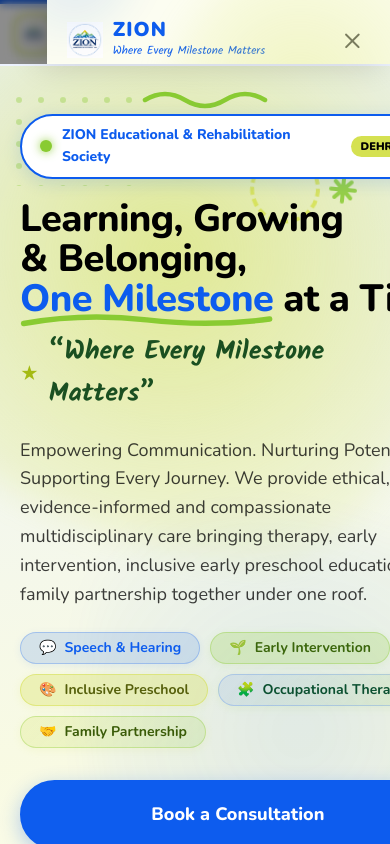
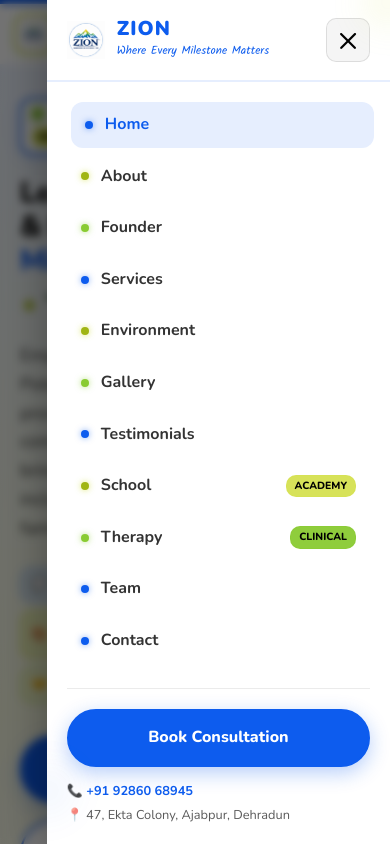
Before and after one commit to ayushrayal/Zion, a React (Vite) app: page / in a window 390 px wide. Both pictures are taken after a click on the button "Open Navigation Menu". Shown: the top 844 px of the page. Built offline with nearby package versions, Linux system fonts and the light colour scheme; the HTML template or start-up script is replaced by a standard one.

Commit message:
V2.1 responsive

```diff
--- a/src/components/home/Hero.css
+++ b/src/components/home/Hero.css
@@ -60,6 +60,7 @@
 .hero-eyebrow-chip {
   display: inline-flex;
   align-items: center;
+  flex-wrap: wrap;
   gap: 10px;
   background-color: var(--color-white);
   color: var(--color-royal-azure);
@@ -67,7 +68,8 @@
   border-radius: var(--radius-pill);
   font-size: var(--font-size-small);
   font-weight: 800;
-  width: fit-content;
+  max-width: 100%;
+  box-sizing: border-box;
   border: 2px solid var(--color-royal-azure);
   box-shadow: 0 4px 18px rgba(13, 92, 238, 0.16);
 }
@@ -78,6 +80,11 @@
   background-color: var(--color-yellow-green);
   border-radius: 50%;
   box-shadow: 0 0 10px rgba(137, 203, 50, 0.9);
+  flex-shrink: 0;
+}
+
+.eyebrow-text {
+  line-height: 1.3;
 }
 
 .eyebrow-badge-pill {
@@ -88,6 +95,7 @@
   font-size: 11px;
   font-weight: 900;
   text-transform: uppercase;
+  flex-shrink: 0;
 }
 
 .hero-headline {
@@ -95,6 +103,8 @@
   line-height: var(--line-height-hero);
   font-weight: var(--font-weight-hero);
   color: var(--color-black);
+  word-break: break-word;
+  overflow-wrap: break-word;
 }
 
 .hero-headline-highlight {
@@ -106,10 +116,11 @@
 
 .headline-underline-svg {
   position: absolute;
-  bottom: -10px;
+  bottom: -8px;
   left: 0;
   width: 100%;
-  height: 18px;
+  max-width: 100%;
+  height: 16px;
   pointer-events: none;
 }
 
@@ -135,6 +146,8 @@
   color: var(--color-text-secondary);
   max-width: 62ch;
   line-height: 1.65;
+  word-break: break-word;
+  overflow-wrap: break-word;
 }
 
 .hero-tags-wrapper {
@@ -142,6 +155,7 @@
   flex-wrap: wrap;
   gap: 10px;
   margin-top: 4px;
+  width: 100%;
 }
 
 .hero-actions {
@@ -454,12 +468,68 @@
 
 @media (max-width: 768px) {
   .zion-hero {
-    padding-top: var(--space-48);
-    padding-bottom: var(--space-64);
+    padding-top: clamp(32px, 6vw, 48px);
+    padding-bottom: clamp(40px, 8vw, 64px);
+    overflow: hidden;
+  }
+
+  .hero-eyebrow-chip {
+    padding: 6px 14px;
+    border-radius: 16px;
+    gap: 8px;
+    font-size: 0.82rem;
   }
 
   .hero-headline {
-    font-size: 38px;
+    font-size: clamp(1.85rem, 7.5vw, 2.45rem);
+    line-height: 1.15;
+    letter-spacing: -0.02em;
+  }
+
+  .hero-headline-highlight {
+    white-space: normal;
+    display: inline;
+    position: relative;
+  }
+
+  .headline-underline-svg {
+    bottom: -4px;
+    height: 10px;
+  }
+
+  .hero-tagline-wrap {
+    flex-wrap: wrap;
+    gap: 6px;
+  }
+
+  .hero-tagline-accent {
+    font-size: clamp(1.15rem, 4.5vw, 1.5rem);
+  }
+
+  .hero-description {
+    font-size: 0.95rem;
+    line-height: 1.6;
+    max-width: 100%;
+  }
+
+  /* Requirement 4: Responsive Service Tags Grid */
+  .hero-tags-wrapper {
+    display: grid;
+    grid-template-columns: repeat(2, 1fr);
+    gap: 8px;
+    width: 100%;
+  }
+
+  .hero-tags-wrapper .zion-tag {
+    width: 100%;
+    white-space: normal;
+    word-break: break-word;
+    text-align: left;
+    justify-content: flex-start;
+    padding: 8px 10px;
+    font-size: 0.78rem;
+    line-height: 1.25;
+    border-radius: 12px;
   }
 
   .hero-actions {
@@ -475,4 +545,133 @@
   .composite-layer-green {
     display: none;
   }
+
+  /* Decorative shapes scaling */
+  .hero-blob-lime {
+    top: -40px;
+    right: -20px;
+    opacity: 0.12;
+    transform: scale(0.6);
+  }
+
+  .hero-blob-green {
+    bottom: 10px;
+    left: -20px;
+    opacity: 0.12;
+    transform: scale(0.6);
+  }
+
+  .hero-blob-azure {
+    top: 25%;
+    left: 10%;
+    opacity: 0.12;
+    transform: scale(0.6);
+  }
+
+  .hero-star-1 {
+    top: 20px !important;
+    left: auto !important;
+    right: 15px !important;
+    transform: scale(0.65);
+  }
+
+  .hero-star-2,
+  .hero-wave-doodle,
+  .hero-dots-pattern {
+    display: none;
+  }
+
+  .hero-ring-1 {
+    top: 40px !important;
+    right: 15px !important;
+    transform: scale(0.6);
+  }
+
+  .hero-sparkle-1,
+  .hero-sparkle-2 {
+    transform: scale(0.6);
+  }
 }
+
+@media (max-width: 480px) {
+  .hero-eyebrow-chip {
+    padding: 6px 10px;
+    border-radius: 12px;
+    gap: 6px;
+    width: 100%;
+    justify-content: space-between;
+  }
+
+  .eyebrow-text {
+    font-size: 0.74rem;
+  }
+
+  .eyebrow-badge-pill {
+    font-size: 10px;
+    padding: 2px 7px;
+  }
+
+  .hero-card-composite {
+    padding: 16px 14px;
+    border-radius: 22px;
+  }
+
+  .composite-header-card {
+    padding: 10px 12px;
+    gap: 10px;
+  }
+
+  .composite-logo-img {
+    width: 50px;
+    height: 50px;
+  }
+
+  .composite-brand-title {
+    font-size: 13px;
+  }
+
+  .composite-brand-tagline {
+    font-size: 11px;
+  }
+
+  .composite-location-tag {
+    display: inline-block;
+    padding: 2px 6px;
+    border-radius: 9999px;
+    background-color: var(--color-lemon-lime);
+    color: #000000;
+    font-size: 10px;
+    font-weight: 800;
+    width: fit-content;
+  }
+
+  .plate-title {
+    font-size: 16px;
+  }
+
+  .plate-sub {
+    font-size: 12px;
+  }
+
+  .plate-pillars-mini {
+    flex-wrap: wrap;
+  }
+
+  .floating-highlight-card {
+    position: static;
+    margin-top: 14px;
+    padding: 8px 12px;
+  }
+}
+
+@media (max-width: 360px) {
+  .hero-headline {
+    font-size: 1.62rem;
+    line-height: 1.15;
+  }
+
+  /* Single column on very narrow screens */
+  .hero-tags-wrapper {
+    grid-template-columns: 1fr;
+  }
+}
--- a/src/components/layout/Navbar.css
+++ b/src/components/layout/Navbar.css
@@ -398,63 +398,15 @@
 /* Large desktop (>=1440px) */
 @media (min-width: 1440px) {
   .zion-navbar-header .navbar-container {
-    padding-top: 12px;
-    padding-bottom: 12px;
-    padding-left: 24px;
-    padding-right: 24px;
+    padding-top: 10px;
+    padding-bottom: 10px;
+    padding-left: 20px;
+    padding-right: 20px;
   }
 
   .desktop-nav {
-    margin-left: 20px;
-    margin-right: 32px;
-  }
-
-  .desktop-nav-list {
-    gap: clamp(3px, 0.4vw, 5px);
-  }
-
-  .nav-link {
-    font-size: 0.83rem;
-    padding: 5px 8px;
-    gap: 4px;
-  }
-
-  .navbar-cta-btn {
-    padding: 8px 16px;
-    font-size: 0.83rem;
-  }
-}
-
-/* Medium desktop (1280px - 1439px) - covers 1280px, 1366px */
-@media (min-width: 1280px) and (max-width: 1439px) {
-  .zion-navbar-header .navbar-container {
-    padding-top: 10px;
-    padding-bottom: 10px;
-    padding-left: 18px;
-    padding-right: 18px;
-  }
-
-  .navbar-logo-badge {
-    width: 36px;
-    height: 36px;
-  }
-
-  .navbar-logo-img {
-    width: 25px;
-    height: 25px;
-  }
-
-  .brand-name {
-    font-size: 1.16rem;
-  }
-
-  .brand-society {
-    font-size: 0.58rem;
-  }
-
-  .desktop-nav {
-    margin-left: 14px;
-    margin-right: 26px;
+    margin-left: 12px;
+    margin-right: 22px;
   }
 
   .desktop-nav-list {
@@ -462,29 +414,19 @@
   }
 
   .nav-link {
-    font-size: 0.77rem;
-    padding: 4.5px 6.5px;
+    font-size: 0.79rem;
+    padding: 4px 6.5px;
     gap: 3.5px;
-  }
-
-  .link-dot {
-    width: 4px;
-    height: 4px;
-  }
-
-  .nav-badge-pill {
-    font-size: 0.52rem;
-    padding: 1px 3.5px;
   }
 
   .navbar-cta-btn {
     padding: 7px 14px;
-    font-size: 0.79rem;
+    font-size: 0.81rem;
   }
 }
 
-/* Standard desktop / laptop (1100px - 1279px) - covers 1200px */
-@media (min-width: 1100px) and (max-width: 1279px) {
+/* Medium desktop (1280px - 1439px) - covers 1280px, 1366px */
+@media (min-width: 1280px) and (max-width: 1439px) {
   .zion-navbar-header .navbar-container {
     padding-top: 8px;
     padding-bottom: 8px;
@@ -493,32 +435,26 @@
   }
 
   .navbar-logo-badge {
-    width: 33px;
-    height: 33px;
-    border-radius: 9px;
+    width: 34px;
+    height: 34px;
   }
 
   .navbar-logo-img {
-    width: 23px;
-    height: 23px;
+    width: 24px;
+    height: 24px;
   }
 
   .brand-name {
-    font-size: 1.08rem;
-  }
-
-  .brand-leaf-tag {
-    font-size: 0.55rem;
-    padding: 1px 3px;
+    font-size: 1.12rem;
   }
 
   .brand-society {
-    font-size: 0.54rem;
+    font-size: 0.56rem;
   }
 
   .desktop-nav {
     margin-left: 10px;
-    margin-right: 22px;
+    margin-right: 18px;
   }
 
   .desktop-nav-list {
@@ -526,8 +462,8 @@
   }
 
   .nav-link {
-    font-size: 0.74rem;
-    padding: 4px 5px;
+    font-size: 0.73rem;
+    padding: 3.5px 5px;
     gap: 3px;
   }
 
@@ -537,7 +473,7 @@
   }
 
   .nav-badge-pill {
-    font-size: 0.50rem;
+    font-size: 0.48rem;
     padding: 1px 3px;
   }
 
@@ -547,13 +483,77 @@
   }
 }
 
-/* Small desktop / laptop (1024px - 1099px) */
-@media (min-width: 1024px) and (max-width: 1099px) {
+/* Standard desktop / laptop (1100px - 1279px) - covers 1200px */
+@media (min-width: 1100px) and (max-width: 1279px) {
   .zion-navbar-header .navbar-container {
     padding-top: 8px;
     padding-bottom: 8px;
     padding-left: 10px;
     padding-right: 10px;
+  }
+
+  .navbar-logo-badge {
+    width: 32px;
+    height: 32px;
+    border-radius: 8px;
+  }
+
+  .navbar-logo-img {
+    width: 22px;
+    height: 22px;
+  }
+
+  .brand-name {
+    font-size: 1.05rem;
+  }
+
+  .brand-leaf-tag {
+    font-size: 0.52rem;
+    padding: 1px 3px;
+  }
+
+  .brand-society {
+    display: none;
+  }
+
+  .desktop-nav {
+    margin-left: 8px;
+    margin-right: 14px;
+  }
+
+  .desktop-nav-list {
+    gap: 1.5px;
+  }
+
+  .nav-link {
+    font-size: 0.70rem;
+    padding: 3px 4px;
+    gap: 2.5px;
+  }
+
+  .link-dot {
+    width: 3px;
+    height: 3px;
+  }
+
+  .nav-badge-pill {
+    font-size: 0.46rem;
+    padding: 1px 2.5px;
+  }
+
+  .navbar-cta-btn {
+    padding: 5px 10px;
+    font-size: 0.73rem;
+  }
+}
+
+/* Small desktop / laptop (1024px - 1099px) */
+@media (min-width: 1024px) and (max-width: 1099px) {
+  .zion-navbar-header .navbar-container {
+    padding-top: 6px;
+    padding-bottom: 6px;
+    padding-left: 8px;
+    padding-right: 8px;
   }
 
   .navbar-logo-badge {
@@ -572,26 +572,26 @@
   }
 
   .brand-leaf-tag {
-    font-size: 0.52rem;
-    padding: 1px 3px;
+    font-size: 0.50rem;
+    padding: 1px 2px;
   }
 
   .brand-society {
-    font-size: 0.50rem;
+    display: none;
   }
 
   .desktop-nav {
-    margin-left: 8px;
-    margin-right: 16px;
+    margin-left: 6px;
+    margin-right: 10px;
   }
 
   .desktop-nav-list {
-    gap: 1.5px;
+    gap: 1px;
   }
 
   .nav-link {
-    font-size: 0.70rem;
-    padding: 4px 4px;
+    font-size: 0.67rem;
+    padding: 2.5px 3.5px;
     gap: 2px;
   }
 
@@ -601,13 +601,12 @@
   }
 
   .nav-badge-pill {
-    font-size: 0.46rem;
-    padding: 0 3px;
+    display: none;
   }
 
   .navbar-cta-btn {
-    padding: 5px 10px;
-    font-size: 0.72rem;
+    padding: 5px 8px;
+    font-size: 0.70rem;
   }
 }
 
@@ -618,12 +617,23 @@
 .mobile-backdrop {
   position: fixed;
   inset: 0;
-  background-color: rgba(0, 0, 0, 0.45);
+  width: 100vw;
+  height: 100vh;
+  height: 100dvh;
+  background-color: rgba(0, 0, 0, 0.55);
   backdrop-filter: blur(4px);
-  z-index: 1001;
+  -webkit-backdrop-filter: blur(4px);
+  z-index: 99998;
   opacity: 0;
   visibility: hidden;
-  transition: opacity 0.3s ease;
+  pointer-events: none;
+  transition: opacity 0.3s ease, visibility 0.3s ease;
+}
+
+.mobile-backdrop.is-open {
+  opacity: 1;
+  visibility: visible;
+  pointer-events: auto;
 }
 
 .mobile-drawer {
@@ -632,34 +642,45 @@
   right: 0;
   bottom: 0;
   width: min(88vw, 360px);
-  background-color: #ffffff;
-  z-index: 1002;
-  box-shadow: -8px 0 32px rgba(0, 0, 0, 0.16);
+  max-width: 100vw;
+  height: 100vh;
+  height: 100dvh;
+  background-color: #FFFFFF;
+  z-index: 99999;
+  box-shadow: -8px 0 36px rgba(0, 0, 0, 0.25);
   display: flex;
   flex-direction: column;
   transform: translateX(100%);
+  visibility: hidden;
   overflow-y: auto;
   overflow-x: hidden;
+  -webkit-overflow-scrolling: touch;
+  transition: transform 0.35s cubic-bezier(0.16, 1, 0.3, 1), visibility 0.35s ease;
+}
+
+.mobile-drawer.is-open {
+  transform: translateX(0);
+  visibility: visible;
 }
 
 .mobile-drawer-header {
   display: flex;
   align-items: center;
   justify-content: space-between;
-  padding: 20px;
-  border-bottom: 2px solid rgba(137, 203, 50, 0.15);
-  background-color: rgba(213, 225, 81, 0.08);
+  padding: 18px 20px;
+  border-bottom: 2px solid rgba(13, 92, 238, 0.1);
+  background-color: #FFFFFF;
 }
 
 .drawer-brand {
   display: flex;
   align-items: center;
-  gap: 10px;
+  gap: 12px;
 }
 
 .drawer-logo-img {
-  width: 36px;
-  height: 36px;
+  width: 38px;
+  height: 38px;
   object-fit: contain;
 }
 
@@ -676,24 +697,32 @@
   display: block;
   font-size: 0.72rem;
   color: var(--color-royal-azure);
-  margin-top: 2px;
+  margin-top: 3px;
 }
 
 .drawer-close-btn {
-  background: none;
-  border: none;
-  font-size: 2rem;
+  width: 44px;
+  height: 44px;
+  display: flex;
+  align-items: center;
+  justify-content: center;
+  background: rgba(0, 0, 0, 0.04);
+  border: 1px solid rgba(0, 0, 0, 0.1);
+  border-radius: 10px;
+  font-size: 2.2rem;
   line-height: 1;
   cursor: pointer;
-  color: rgba(0, 0, 0, 0.6);
-  padding: 4px 8px;
-  border-radius: 8px;
-  transition: color 0.2s ease, background-color 0.2s ease;
+  color: #000000;
+  padding: 0;
+  transition: all 0.2s ease;
 }
 
-.drawer-close-btn:hover {
-  color: var(--color-black);
-  background-color: rgba(0, 0, 0, 0.05);
+.drawer-close-btn:hover,
+.drawer-close-btn:active {
+  color: var(--color-royal-azure);
+  background-color: rgba(13, 92, 238, 0.1);
+  border-color: var(--color-royal-azure);
+  transform: scale(1.05);
 }
 
 .mobile-drawer-body {
@@ -702,6 +731,7 @@
   flex-direction: column;
   flex: 1;
   justify-content: space-between;
+  background-color: #FFFFFF;
 }
 
 .mobile-nav-list {
--- a/src/components/layout/Navbar.jsx
+++ b/src/components/layout/Navbar.jsx
@@ -1,6 +1,6 @@
 import React, { useState, useEffect, useRef } from 'react';
+import { createPortal } from 'react-dom';
 import { useLocation, useNavigate } from 'react-router-dom';
-import gsap from 'gsap';
 import Container from './Container';
 import Button from '../ui/Button';
 import BrandShape from '../ui/BrandShape';
@@ -30,43 +30,18 @@
   }, []);
 
   useEffect(() => {
-    if (!drawerRef.current || !backdropRef.current) return;
-
-    const ctx = gsap.context(() => {
-      menuTimelineRef.current = gsap.timeline({ paused: true })
-        .to(backdropRef.current, {
-          opacity: 1,
-          visibility: 'visible',
-          duration: 0.3,
-          ease: 'power2.out'
-        })
-        .fromTo(
-          drawerRef.current,
-          { x: '100%' },
-          { x: '0%', duration: 0.4, ease: 'power3.out' },
-          '-=0.2'
-        )
-        .fromTo(
-          '.mobile-nav-link',
-          { opacity: 0, x: 20 },
-          { opacity: 1, x: 0, stagger: 0.05, duration: 0.3, ease: 'power2.out' },
-          '-=0.2'
-        );
-    });
-
-    return () => ctx.revert();
-  }, []);
-
-  useEffect(() => {
-    if (!menuTimelineRef.current) return;
-
     if (isMobileMenuOpen) {
       document.body.style.overflow = 'hidden';
-      menuTimelineRef.current.play();
+      document.documentElement.style.overflow = 'hidden';
     } else {
       document.body.style.overflow = '';
-      menuTimelineRef.current.reverse();
+      document.documentElement.style.overflow = '';
     }
+
+    return () => {
+      document.body.style.overflow = '';
+      document.documentElement.style.overflow = '';
+    };
   }, [isMobileMenuOpen]);
 
   useEffect(() => {
@@ -248,22 +223,30 @@
         </div>
       </Container>
 
-      {/* Mobile Drawer Backdrop */}
+      {/* Mobile Drawer Backdrop & Drawer Portalled Directly to Body */}
+      {typeof document !== 'undefined' && createPortal(
+        <>
           <div
             ref={backdropRef}
-        className="mobile-backdrop"
+            className={`mobile-backdrop ${isMobileMenuOpen ? 'is-open' : ''}`}
             onClick={() => setIsMobileMenuOpen(false)}
-        aria-hidden="true"
+            aria-hidden={!isMobileMenuOpen}
           />
 
-      {/* Mobile Navigation Drawer with Brand Colors & Organic Shape */}
-      <div ref={drawerRef} className="mobile-drawer" role="dialog" aria-modal="true" aria-label="Mobile Navigation Menu">
-        <BrandShape type="blob-lime" size="md" style={{ top: -50, right: -50, opacity: 0.5 }} />
-        <BrandShape type="blob-azure" size="sm" style={{ bottom: 20, left: -40, opacity: 0.3 }} />
+          <div
+            ref={drawerRef}
+            className={`mobile-drawer ${isMobileMenuOpen ? 'is-open' : ''}`}
+            role="dialog"
+            aria-modal="true"
+            aria-label="Mobile Navigation Menu"
+            aria-hidden={!isMobileMenuOpen}
+          >
+            <BrandShape type="blob-lime" size="sm" style={{ top: -30, right: -30, opacity: 0.25 }} />
+            <BrandShape type="blob-azure" size="sm" style={{ bottom: 20, left: -30, opacity: 0.2 }} />
 
             <div className="mobile-drawer-header">
               <div className="drawer-brand">
-            <img src="/zionlogo.PNG" alt="ZION" className="drawer-logo-img" />
+                <img src="/zionlogo.PNG" alt="ZION Logo" className="drawer-logo-img" />
                 <div>
                   <span className="drawer-brand-text">ZION</span>
                   <span className="drawer-sub font-accent">Where Every Milestone Matters</span>
@@ -323,6 +306,9 @@
               </div>
             </div>
           </div>
+        </>,
+        document.body
+      )}
     </header>
   );
 }
--- a/src/components/ui/BrandShape.css
+++ b/src/components/ui/BrandShape.css
@@ -43,6 +43,54 @@
 .size-xl {
   width: 600px;
   height: 600px;
+}
+
+@media (max-width: 768px) {
+  .brand-shape {
+    max-width: 100vw;
+  }
+
+  .size-xl {
+    width: 240px;
+    height: 240px;
+  }
+
+  .size-lg {
+    width: 180px;
+    height: 180px;
+  }
+
+  .size-md {
+    width: 130px;
+    height: 130px;
+  }
+
+  .size-sm {
+    width: 80px;
+    height: 80px;
+  }
+}
+
+@media (max-width: 480px) {
+  .size-xl {
+    width: 190px;
+    height: 190px;
+  }
+
+  .size-lg {
+    width: 140px;
+    height: 140px;
+  }
+
+  .size-md {
+    width: 100px;
+    height: 100px;
+  }
+
+  .size-sm {
+    width: 65px;
+    height: 65px;
+  }
 }
 
 /* Circle Ring */
--- a/src/components/ui/Tag.css
+++ b/src/components/ui/Tag.css
@@ -5,10 +5,15 @@
   font-family: var(--font-primary);
   font-weight: 700;
   border-radius: var(--radius-pill);
-  line-height: 1;
-  white-space: nowrap;
+  line-height: 1.25;
   user-select: none;
+  max-width: 100%;
+  box-sizing: border-box;
   transition: transform var(--transition-fast), box-shadow var(--transition-fast);
+}
+
+.zion-tag .tag-icon {
+  flex-shrink: 0;
 }
 
 .zion-tag:hover {
```
Also changed, not shown: 1 other file (tests, documents, lock files or other folders). Lines whose indentation alone changed are shown as unchanged.
